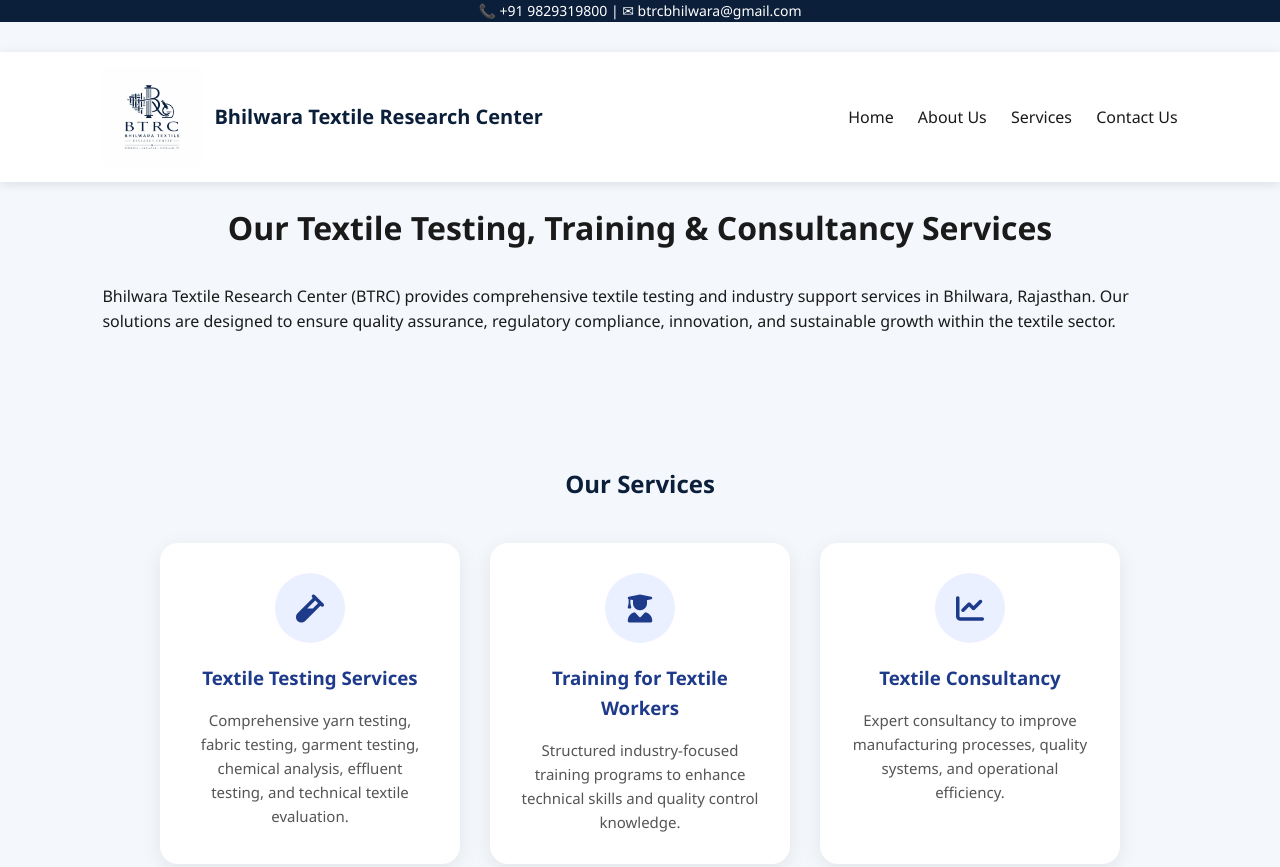
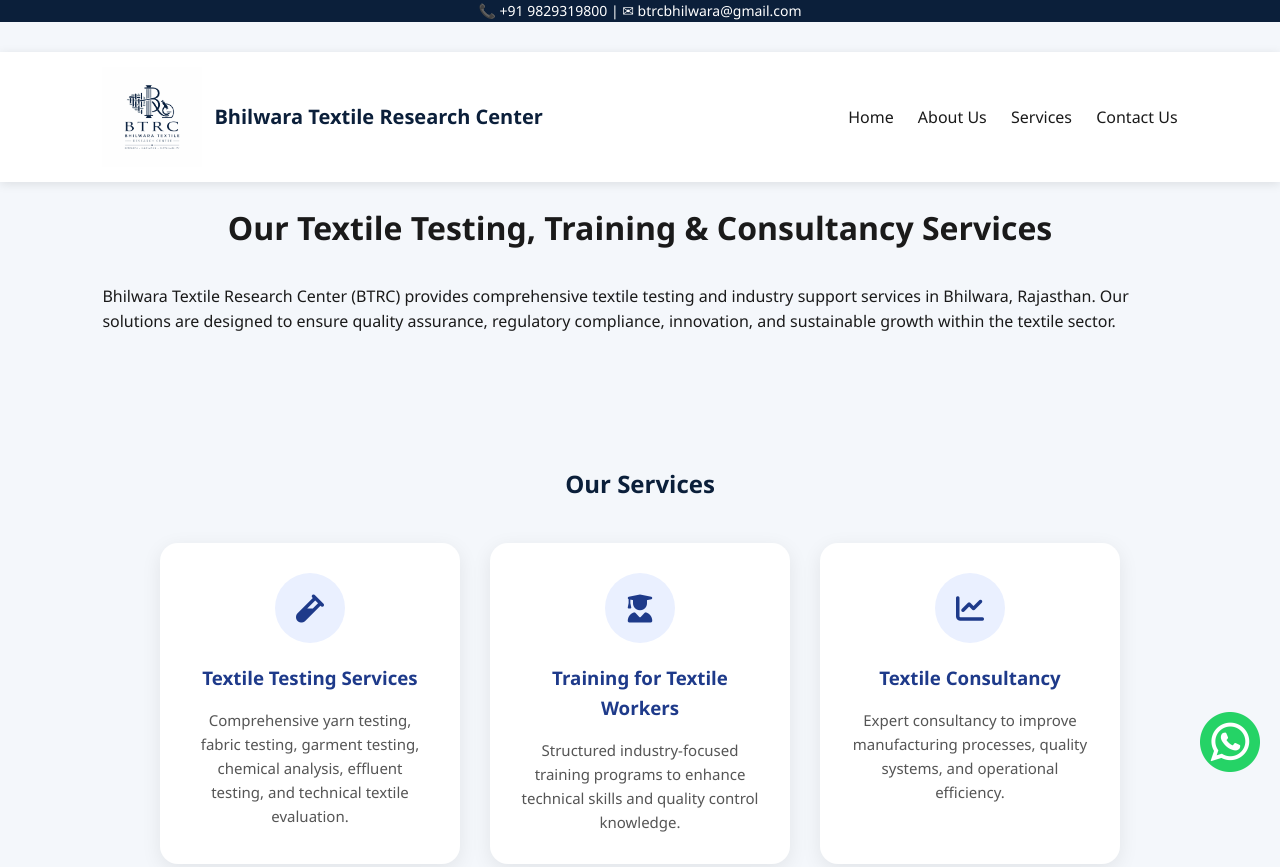
Before and after one commit to Bhilwara-Textile-Research-Center/bhilwara-textile-research-center.github.io, a plain HTML site: page services.html in a window 1280 px wide. Shown: the top 867 px of the page. Drawn offline with Linux system fonts and the light colour scheme.

Commit message:
Update services.html

```diff
--- a/services.html
+++ b/services.html
@@ -48,6 +48,11 @@
         Bhilwara Textile Research Center (BTRC) provides comprehensive textile testing and industry support services in Bhilwara, Rajasthan. Our solutions are designed to ensure quality assurance, regulatory compliance, innovation, and sustainable growth within the textile sector.
     </p>
 </div>
+<!-- WhatsApp Floating Button -->
+<a href="https://wa.me/919829319800" target="_blank" class="whatsapp-float">
+    <img src="whatsapp (1).png" width="60">
+</a>
+
 
 <section class="services">
     <div class="reveal-left">
```
